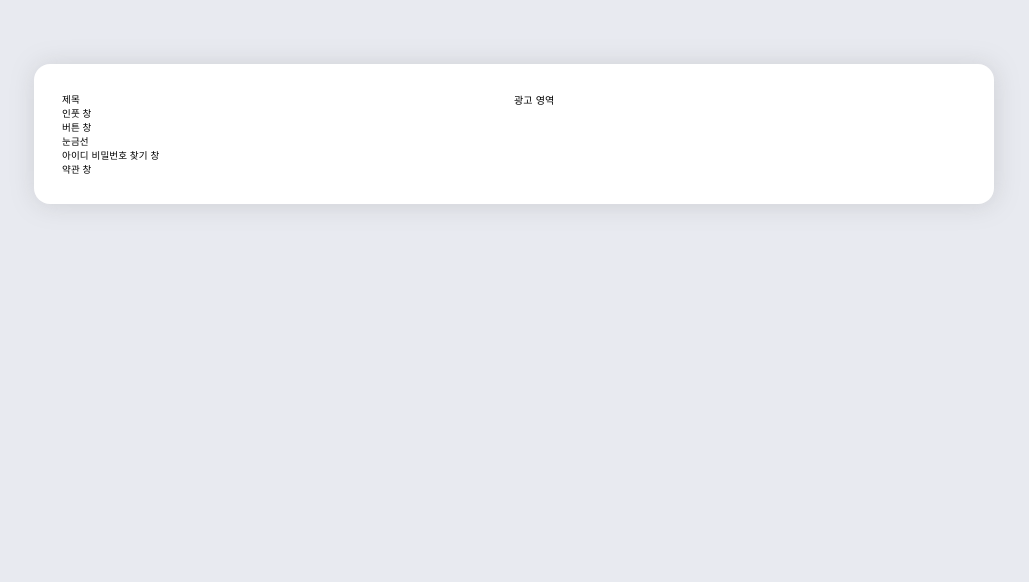
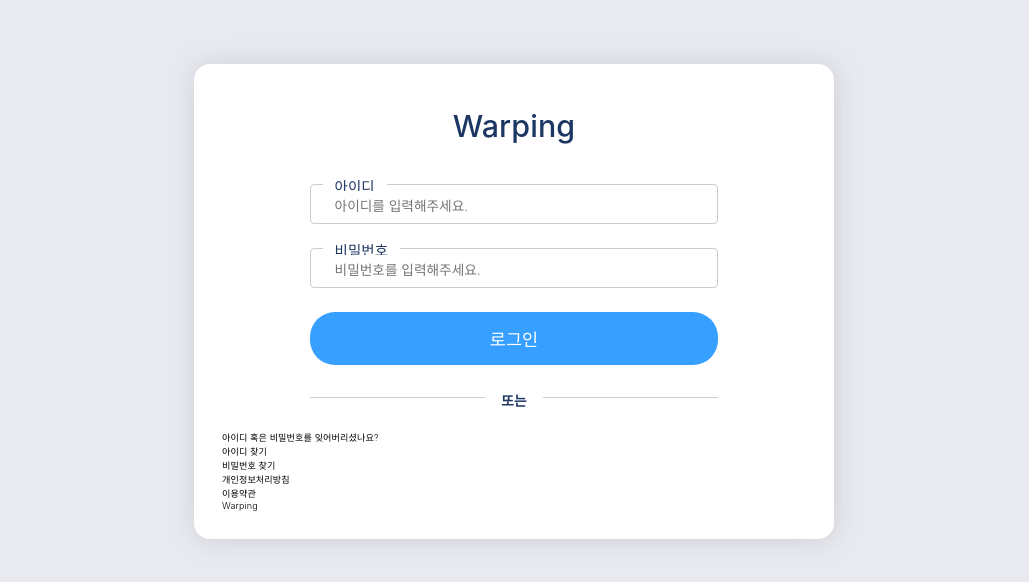
Before and after one commit to KimGSeok/dev-vh-client, a Next.js app: page /login in a window 1280 px wide. Shown: the top 582 px of the page, without its empty margins (126-1155 px from the left). Built offline with nearby package versions, Linux system fonts and the light colour scheme; a web font is replaced by a local one.

Commit message:
Login Page Developing

```diff
--- a/app/login/page.tsx
+++ b/app/login/page.tsx
@@ -6,19 +6,45 @@
 const Login = () => {
   return (
     <MainComponent>
-      <MainWrapper>
-        <LoginWrapper>
-          <PageTitleWrapper>제목</PageTitleWrapper>
-          <InputWrapper>인풋 창</InputWrapper>
-          <ButtonWrapper>버튼 창</ButtonWrapper>
-          <div>눈금선</div>
-          <FindUserInfoWrapper>아이디 비밀번호 찾기 창</FindUserInfoWrapper>
-          <FooterWrapper>약관 창</FooterWrapper>
-        </LoginWrapper>
-        <AdvertiseWrapper>
-          광고 영역
-        </AdvertiseWrapper>
-      </MainWrapper>
+      <MainContainer>
+        <LoginContainer>
+          <PageTitleWrapper>Warping</PageTitleWrapper>
+          <InputContainer>
+            <InputWrapper>
+              <LoginInputTitle>아이디</LoginInputTitle>
+              <LoginInput
+                type={'text'}
+                placeholder={'아이디를 입력해주세요.'}
+                autoComplete={'off'}
+              />
+            </InputWrapper>
+          </InputContainer>
+          <InputContainer>
+            <InputWrapper>
+              <LoginInputTitle>비밀번호</LoginInputTitle>
+              <LoginInput
+                type={'password'}
+                placeholder={'비밀번호를 입력해주세요.'}
+                autoComplete={'off'}
+              />
+            </InputWrapper>
+          </InputContainer>
+          <ButtonWrapper>
+            <LoginBtn>로그인</LoginBtn>
+          </ButtonWrapper>
+          <VerticalLine />
+          <FindUserInfoWrapper>
+            <div>아이디 혹은 비밀번호를 잊어버리셨나요?</div>
+            <div>아이디 찾기</div>
+            <div>비밀번호 찾기</div>
+          </FindUserInfoWrapper>
+          <FooterWrapper>
+            <div>개인정보처리방침</div>
+            <div>이용약관</div>
+            <div>Warping</div>
+          </FooterWrapper>
+        </LoginContainer>
+      </MainContainer>
     </MainComponent>
   )
 }
@@ -31,27 +57,95 @@
   left: 0,
   backgroundColor: color.BrightGrey,
 })
-const MainWrapper = styled.div({
+const MainContainer = styled.div({
   position: 'relative',
   display: 'flex',
-  width: '960px',
+  maxWidth: '640px',
   margin: '5% auto 0 auto',
   padding: '28px',
   borderRadius: '16px',
   backgroundColor: color.White,
   boxShadow: '1px 1px 25px rgba(132, 132, 132, 0.25)',
 })
-const LoginWrapper = styled.div({
-  width: '50%'
+const LoginContainer = styled.div({
+  position: 'relative',
+  width: '100%',
 })
 const PageTitleWrapper = styled.div({
-
+  textAlign: 'center',
+  color: color.BasicColor,
+  fontSize: '2rem',
+  fontWeight: '500',
+  margin: '16px 0 40px 0'
+})
+const InputContainer = styled.div({
+  position: 'relative',
+  width: '70%',
+  height: '40px',
+  margin: '0 auto 24px auto',
+  padding: '4px 12px',
+  border: `1px solid ${color.ThumbnailColor}`,
+  borderRadius: '4px',
+  color: color.BasicColor
 })
 const InputWrapper = styled.div({
-
+  position: 'relative',
+  height: '100%'
+})
+const LoginInputTitle = styled.div({
+  position: 'absolute',
+  display: 'block',
+  top: '-14px',
+  margin: '0 auto',
+  padding: '0 12px',
+  backgroundColor: color.White,
+  fontSize: '0.95rem',
+  fontWeight: '500',
+  zIndex: 2
+})
+const LoginInput = styled.input({
+  position: 'relative',
+  width: '100%',
+  height: '100%',
+  top: '2px',
+  padding: '0 12px',
+  fontSize: '0.9rem',
+  border: 0,
+  outline: 0,
+  zIndex: 3
 })
 const ButtonWrapper = styled.div({
+  textAlign: 'center'
+})
+const LoginBtn = styled.div({
+  position: 'relative',
+  width: '70%',
+  margin: '0 auto',
+  padding: '14px 16px',
+  fontSize: '1.15rem',
+  fontWeight: '500',
+  backgroundColor: color.BasicBlue,
+  color: color.White,
+  borderRadius: '25px',
+  cursor: 'pointer'
+})
+const VerticalLine = styled.div({
+  width: '70%',
+  height: '0',
+  borderTop: `1px solid ${color.ThumbnailColor}`,
+  margin: '32px auto',
+  textAlign: 'center',
 
+  ':before': {
+    position: 'relative',
+    content: '"또는"',
+    fontSize: '0.9rem',
+    fontWeight: '600',
+    backgroundColor: color.White,
+    color: color.BasicColor,
+    padding: '0 16px',
+    top: '-8px'
+  }
 })
 const FindUserInfoWrapper = styled.div({
 
@@ -59,8 +153,5 @@
 const FooterWrapper = styled.div({
 
 })
-const AdvertiseWrapper = styled.div({
-  width: '50%'
-})
 
 export default Login;
--- a/src/styles/styles.tsx
+++ b/src/styles/styles.tsx
@@ -178,6 +178,7 @@
   BasicColor: '#1D3763',
   BasicBlack: '#181818',
   BasicOrange: '#FF5029',
+  BasicBlue: '#379FFF',
 
   // Origin
   Purple: '#640EDC',
```
Also changed, not shown: 1 other file (tests, documents, lock files or other folders).
